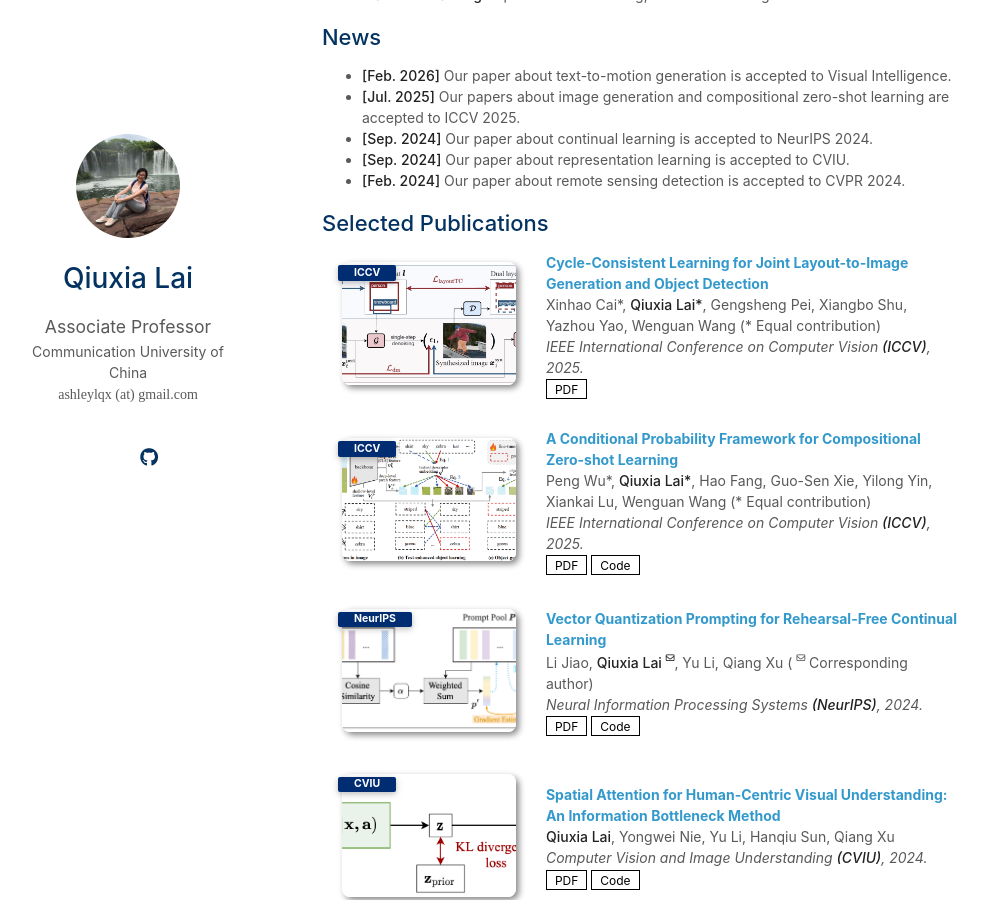
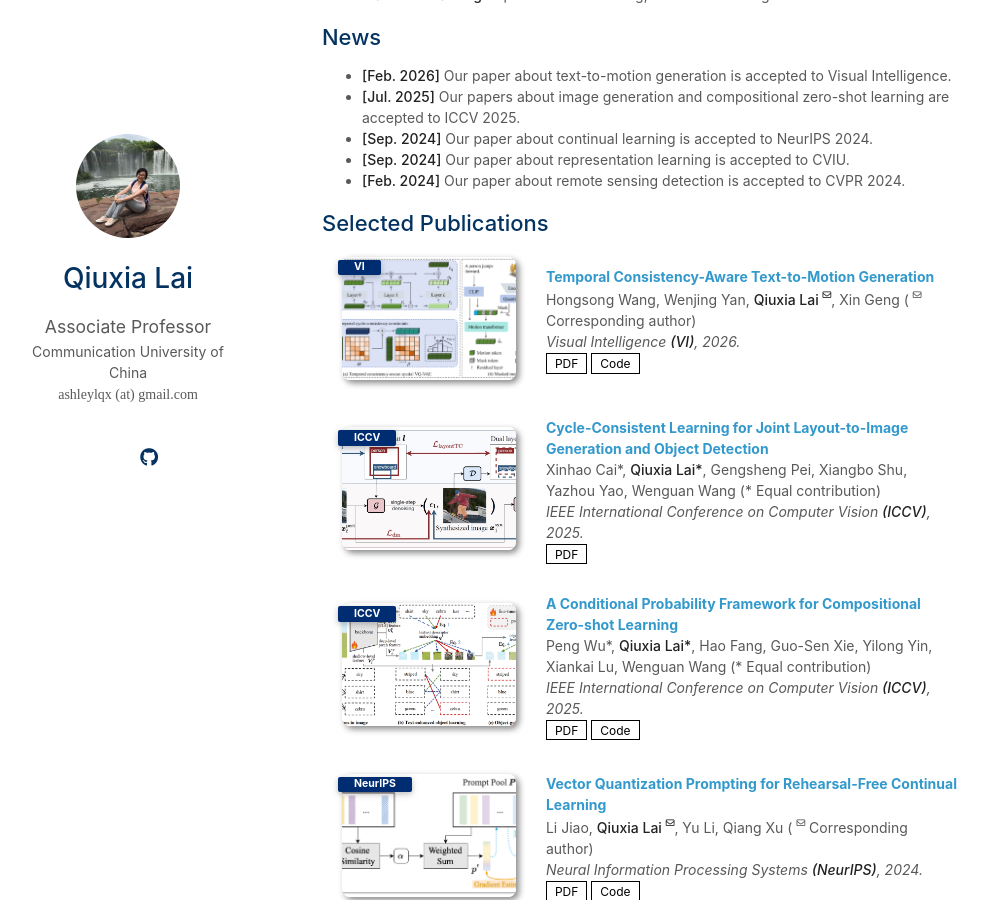
Before and after one commit to ashleylqx/ashleylqx.github.io, a Jekyll site: the page built from index.md, in a window 1280 px wide and 900 px high, scrolled down 356 px. Shown: the whole window, without its empty margins (148-1136 px from the left). Built offline with Jekyll 4.4.1, drawn with Linux system fonts in a browser that asks for light colours; a style sheet for code colours, icons or effects is not loaded.

Commit message:
add Visual Intelligence

```diff
--- a/_data/publications.yml
+++ b/_data/publications.yml
@@ -1,4 +1,14 @@
 main:
+
+  - title: Temporal Consistency-Aware Text-to-Motion Generation
+    authors: Hongsong Wang, Wenjing Yan,  <strong>Qiuxia Lai <sup><i class="fa-regular fa-envelope fa-xs"></i></sup></strong>, Xin Geng ( <sup><i class="fa-regular fa-envelope fa-xs"></i></sup> Corresponding author)
+    conference_short: VI
+    conference: Visual Intelligence <strong>(VI)</strong>, 2026.
+    pdf: https://link.springer.com/content/pdf/10.1007/s44267-026-00110-8.pdf
+    code: https://github.com/EricGuo5513/HumanML3D
+    # bibtex: https://bib.yliu.me/MICCAI23.txt
+    image: ./assets/img/TCaS.png
+    # notes: Early Accept
 
   - title: Cycle-Consistent Learning for Joint Layout-to-Image Generation and Object Detection
     authors: Xinhao Cai*, <strong>Qiuxia Lai*</strong>, Gengsheng Pei, Xiangbo Shu, Yazhou Yao, Wenguan Wang (* Equal contribution)
```
Also changed, not shown: assets/img/TCaS.png (added).
